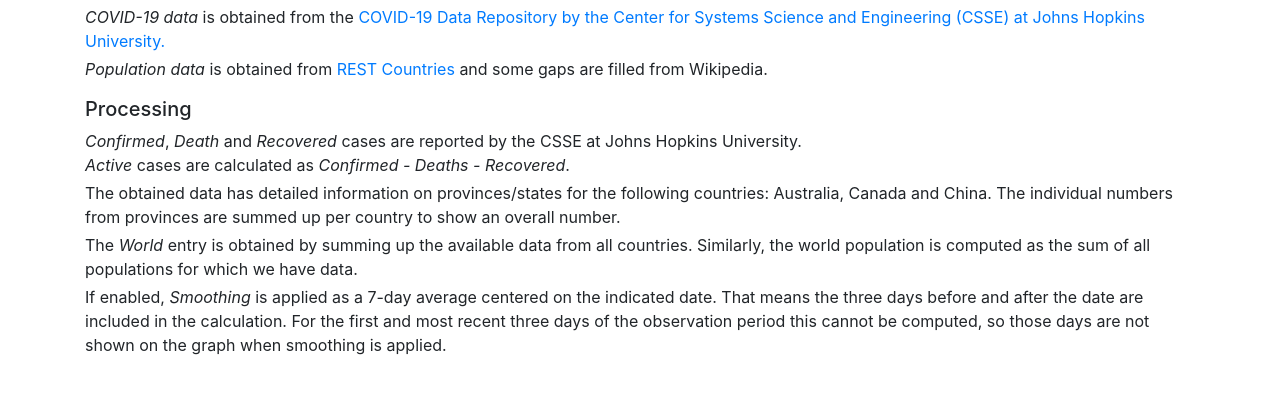
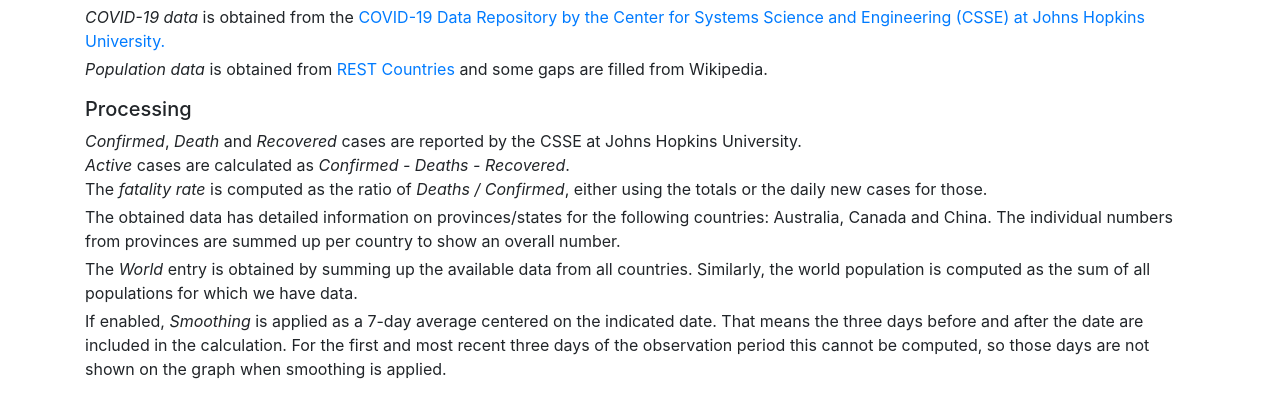
Before and after one commit to corneliusboehm/covid-dashboard, a plain HTML site: page about.html in a window 1280 px wide. Shown: the part 360-768 px from the top of the page. Drawn offline with nearby package versions, Linux system fonts and the light colour scheme.

Commit message:
Explain fatality rate on About page

```diff
--- a/about.html
+++ b/about.html
@@ -82,7 +82,9 @@
                 <span class="font-italic">Recovered</span>
                 cases are reported by the CSSE at Johns Hopkins University.<br>
                 <span class="font-italic">Active</span> cases are calculated as
-                <span class="font-italic">Confirmed - Deaths - Recovered</span>.
+                <span class="font-italic">Confirmed - Deaths - Recovered</span>.<br>
+                The <span class="font-italic">fatality rate</span> is computed as the ratio of
+                <span class="font-italic">Deaths / Confirmed</span>, either using the totals or the daily new cases for those.
             </div>
             <div class="pt-1">
                 The obtained data has detailed information on provinces/states for the following countries:
```
